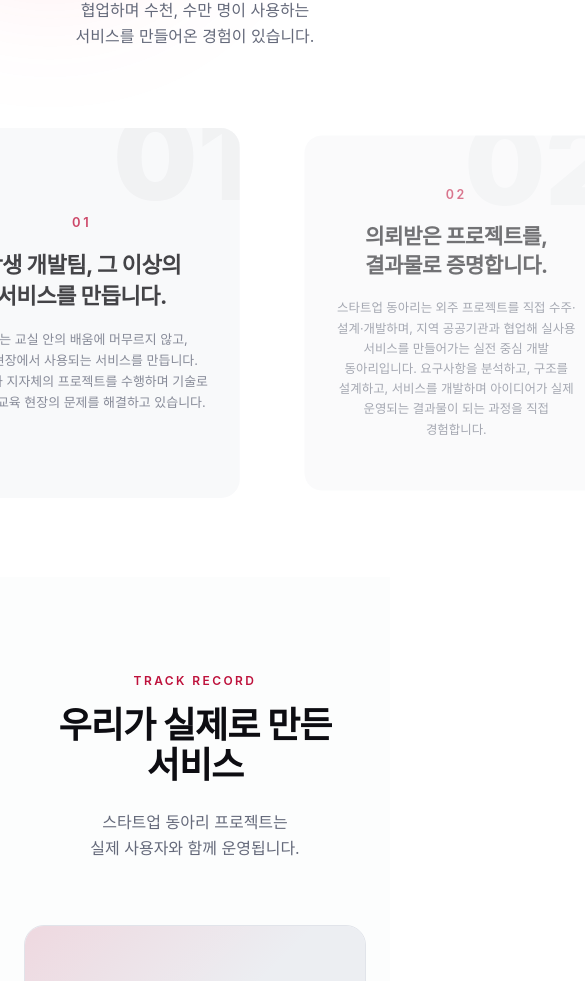
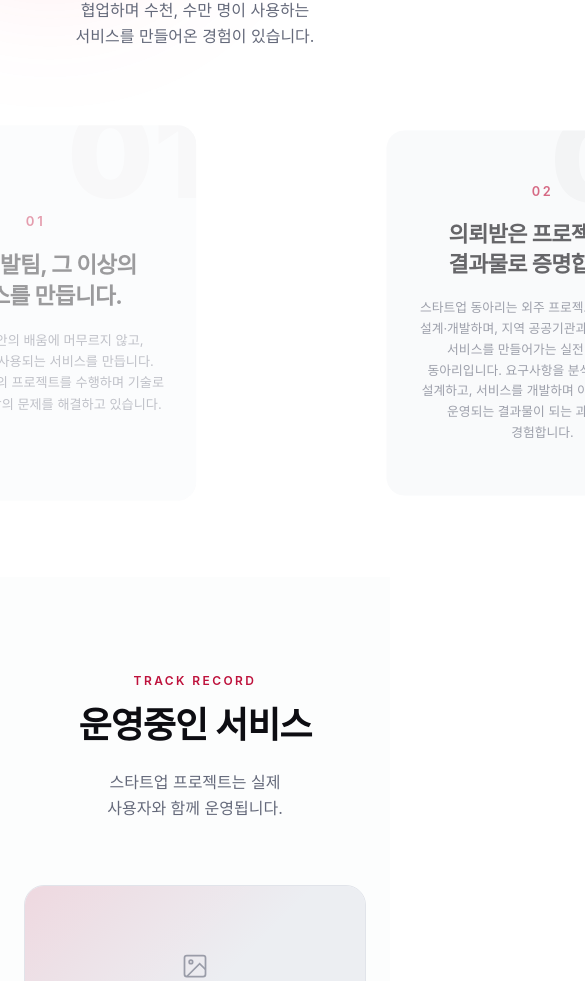
Before and after one commit to School-of-Company/startup-official, a Next.js app: page /careers in a window 390 px wide. Shown: the part 1019-2000 px from the top of the page, 585 px wide, since content can reach past the window. Built offline with nearby package versions, Linux system fonts and the light colour scheme; a web font is replaced by a local one.

Commit message:
feat: 프로젝트 및 트랙 모델 업데이트, UI 텍스트 수정

```diff
--- a/src/entities/project/model.ts
+++ b/src/entities/project/model.ts
@@ -22,17 +22,17 @@ export const PROJECTS: Project[] = [
     metric: "30,000+명 참여",
   },
   {
-    name: "시민화폐 광산",
-    period: "Gwangsan",
-    description: "광산구 지역화폐를 거래할 수 있는 주민 대상 플랫폼입니다.",
-    metric: "광산구 지역화폐 플랫폼",
+    name: "광탈페",
+    period: "광주학생탈렌트페스티벌",
+    description:
+      "광주교육청의 외주를 받아서 만든 청소년 오디션 프로그램의 운영 효율성을 높이기 위해 개발한 웹 서비스입니다.",
+    metric: "www.광탈페.kr",
+    href: "https://광탈페.kr",
   },
   {
-    name: "광탈페",
-    period: "광주 고등학생 오디션 페스티벌",
-    description:
-      "광주 고등학생 학생회 연합과 함께 만든 오디션·페스티벌 참가 신청 플랫폼입니다.",
-    metric: "실사용 서비스 운영 중",
-    href: "https://광탈페.kr",
+    name: "시민화폐 광산",
+    period: "시민화폐, 광산",
+    description: "가상의 화폐 '광산'을 거래할 수 있는 광산구 주민 대상 플랫폼입니다.",
+    metric: "시민화폐 광산 앱(안드로이드, iOS)",
   },
 ];
--- a/src/entities/track/model.ts
+++ b/src/entities/track/model.ts
@@ -6,37 +6,18 @@ export type Track = {
   stack: string[];
 };
 
+// 모집 분야는 아직 확정되지 않아, 우선 Frontend로만 채워둔 임시 상태입니다.
+const FRONTEND: Omit<Track, "key"> = {
+  name: "Frontend",
+  enName: "Web",
+  description:
+    "실제 사용자가 쓰는 서비스의 화면을 만듭니다. Next.js와 TypeScript로 수천 명이 접속하는 프로덕트를 설계하고 구현합니다.",
+  stack: ["Next.js", "React", "TypeScript", "Tailwind CSS", "TanStack Query"],
+};
+
 export const TRACKS: Track[] = [
-  {
-    key: "frontend",
-    name: "Frontend",
-    enName: "Web",
-    description:
-      "실제 사용자가 쓰는 서비스의 화면을 만듭니다. Next.js와 TypeScript로 수천 명이 접속하는 프로덕트를 설계하고 구현합니다.",
-    stack: ["Next.js", "React", "TypeScript", "Tailwind CSS", "TanStack Query"],
-  },
-  {
-    key: "backend",
-    name: "Backend",
-    enName: "Server",
-    description:
-      "안정적으로 트래픽을 감당하는 서버를 설계합니다. 인증, 배포, 데이터 모델링까지 실제 서비스 운영을 경험합니다.",
-    stack: ["Spring", "Kotlin", "JPA", "MySQL", "Redis"],
-  },
-  {
-    key: "devops",
-    name: "DevOps",
-    enName: "Infra",
-    description:
-      "서비스가 끊기지 않도록 인프라를 설계하고 자동화합니다. 배포 파이프라인부터 모니터링까지 운영의 안정성을 책임집니다.",
-    stack: ["AWS", "Terraform", "Docker", "GitHub Actions", "Nginx"],
-  },
-  {
-    key: "ai",
-    name: "AI",
-    enName: "Machine Learning",
-    description:
-      "데이터를 기반으로 서비스에 실질적인 가치를 더합니다. 모델 설계부터 서비스 연동까지 AI 기능을 직접 구현합니다.",
-    stack: ["Python", "PyTorch", "FastAPI", "Pandas", "OpenAI API"],
-  },
+  { key: "frontend-1", ...FRONTEND },
+  { key: "frontend-2", ...FRONTEND },
+  { key: "frontend-3", ...FRONTEND },
+  { key: "frontend-4", ...FRONTEND },
 ];
--- a/src/widgets/about/About.tsx
+++ b/src/widgets/about/About.tsx
@@ -59,9 +59,9 @@ function FocusCard({
   body: ReactNode;
 }) {
   const d = useTransform(cursor, (c) => c - index);
-  const x = useTransform(d, [-1, 0, 1, 2], [420, 0, -300, -380]);
-  const scale = useTransform(d, [-1, 0, 1, 2], [0.82, 1, 0.8, 0.68]);
-  const opacity = useTransform(d, [-1, -0.35, 0, 1, 2], [0, 1, 1, 0.4, 0.2]);
+  const x = useTransform(d, [-1, 0, 1, 2], [560, 0, -420, -520]);
+  const scale = useTransform(d, [-1, 0, 1, 2], [0.86, 1, 0.84, 0.72]);
+  const opacity = useTransform(d, [-1, -0.4, 0, 0.55, 1, 2], [0, 1, 1, 0.15, 0, 0]);
   const zIndex = useTransform(d, (v) => Math.round(100 - Math.abs(v) * 10));
 
   return (
@@ -137,7 +137,7 @@ function AboutFocusCarousel() {
   const cursor = useTransform(scrollYProgress, [0, 1], [0, N - 1]);
 
   return (
-    <section id="about" ref={containerRef} className="relative scroll-mt-16 h-auto sm:h-[300vh]">
+    <section id="about" ref={containerRef} className="relative scroll-mt-16 h-auto sm:h-[380vh]">
       <div className="static flex h-auto flex-col justify-start overflow-visible py-16 sm:sticky sm:top-16 sm:h-[calc(100vh-4rem)] sm:justify-center sm:overflow-hidden sm:py-16">
         <SectionGlow className="-left-40 -top-40 h-[420px] w-[420px]" />
 
--- a/src/widgets/apply-form/ApplyForm.tsx
+++ b/src/widgets/apply-form/ApplyForm.tsx
@@ -379,7 +379,7 @@ export default function ApplyForm() {
                   required
                   value={values.position}
                   onChange={set("position")}
-                  options={TRACKS.map((track) => track.name)}
+                  options={[...new Set(TRACKS.map((track) => track.name))]}
                 />
                 <Field
                   label="Github Profile URL"
--- a/src/widgets/hero/Hero.tsx
+++ b/src/widgets/hero/Hero.tsx
@@ -1,7 +1,7 @@
 "use client";
 
 import { motion } from "framer-motion";
-import { APPLY_URL, GENERATION } from "@/shared/config";
+import { APPLY_URL } from "@/shared/config";
 import { Parallax } from "@/shared/ui";
 import { useReducedMotionSafe } from "@/shared/lib";
 
@@ -105,13 +105,13 @@ export default function Hero() {
             href={APPLY_URL ?? "/apply"}
             className="w-full rounded-full bg-linear-to-r from-accent to-accent-soft px-8 py-4 text-sm font-semibold text-white transition-transform duration-150 ease-out hover:scale-[1.03] active:scale-[0.98] sm:w-auto"
           >
-            {GENERATION} 지원하기
+            지원하기
           </a>
           <a
             href="#projects"
             className="w-full rounded-full border border-border px-8 py-4 text-sm font-semibold text-fg transition-colors hover:bg-surface sm:w-auto"
           >
-            우리가 만든 서비스 보기
+            운영중인 서비스 보기
           </a>
         </motion.div>
       </div>
--- a/src/widgets/projects/Projects.tsx
+++ b/src/widgets/projects/Projects.tsx
@@ -9,8 +9,8 @@ export default function Projects() {
       <div className="relative mx-auto max-w-wide px-6 sm:px-8 lg:px-10">
         <SectionHeading
           eyebrow="Track Record"
-          title="우리가 실제로 만든 서비스"
-          description="스타트업 동아리 프로젝트는 실제 사용자와 함께 운영됩니다."
+          title="운영중인 서비스"
+          description="스타트업 프로젝트는 실제 사용자와 함께 운영됩니다."
         />
 
         <div className="grid gap-8 sm:grid-cols-2">
--- a/src/widgets/tracks/Tracks.tsx
+++ b/src/widgets/tracks/Tracks.tsx
@@ -67,7 +67,7 @@ export default function Tracks() {
             <Reveal key={track.key} delay={i * 0.08}>
               <div className="group flex h-full flex-col rounded-card border border-transparent bg-surface p-8 transition-all duration-300 hover:-translate-y-1 hover:border-accent-dim hover:shadow-2xl hover:shadow-accent/10">
                 <div className="mb-6 flex h-12 w-12 items-center justify-center rounded-2xl bg-linear-to-br from-accent to-accent-soft text-white">
-                  {ICONS[track.key]}
+                  {ICONS[track.key] ?? ICONS.frontend}
                 </div>
                 <div className="mb-8">
                   <h3 className="text-xl font-semibold">{track.name}</h3>
```
